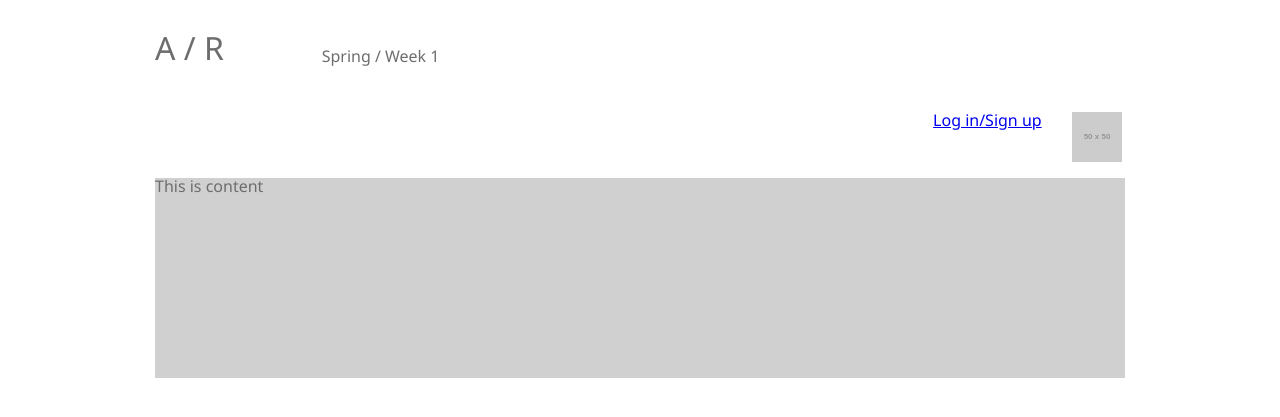
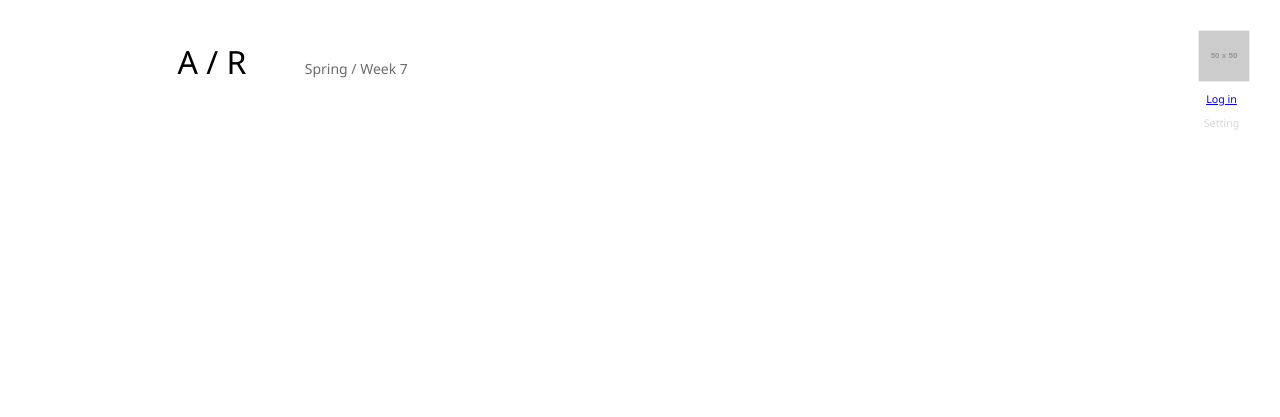
Before and after one commit to tarkenfire/ar, a PHP site: page / in a window 1280 px wide. Shown: the top 417 px of the page. Run offline with PHP 8.4, Linux system fonts and the light colour scheme; grey boxes labelled with a size stand in for pictures from a placeholder-image service; some libraries are stand-ins or nearby versions.

Commit message:
Ongoing work.

```diff
--- a/front-end-template.html
+++ b/front-end-template.html
@@ -263,6 +263,8 @@ font-size: 9pt;
         </div>
 	</div>
 </div>
+
+
 <!--- Overlay BEGIN --->
 <div id="overlay">
   <div id="overlay_container">
--- a/index.php
+++ b/index.php
@@ -6,51 +6,69 @@
 		<meta charset="ISO-8859-1">
 		<title>A/R - Home</title>
 
-		<link rel="stylesheet" type="text/css" href="stylesheets/foundation.min.css">
+ 		<link rel="stylesheet" href="http://ajax.googleapis.com/ajax/libs/jqueryui/1.10.4/themes/smoothness/jquery-ui.css">
 		<link rel="stylesheet" type="text/css" href="stylesheets/styles.css">
 
 	</head>
 	<body>
 
-
-		<div class="row">
-			<div class="large-2 columns">
-				<p class="logo">A / R</p>
-			</div>
-
-			<div class="large-2 columns">
-				<!-- TODO: Make dynamic -->
-				<p class="text-pad-top">Spring / Week 1</p>
-			</div>
-
-
-			<?php if(isset($_SESSION['id'])): ?>
-				<div class="large-2 large-offset-5 columns">
-					<p class="right text-pad-top">@ <?php echo $_SESSION['username'] ?></p>
-				</div>
-
-				<div class="large-1 columns">
-					<img class="avatar" src="<?php echo $_SESSION['avatar_url'] ?>">
-				</div>
-			<?php else: ?>
-				<div class="large-2 large-offset-7 columns">
-					<a class="right text-pad-top" href="login.php">Log in/Sign up</a>
-				</div>
-
-				<div class="large-1 columns">
-					<img class="avatar" src="http://placehold.it/50x50">
-				</div>
-			<?php endif; ?>
-
-		</div>
-
-		<div class="row">
-			<div class="large-12 columns">
-				<div class="fake-content">
-					<p>This is content</p>
-				</div>
+	<!--  BEGIN USER INFO -->
+	<?php if(isset($_SESSION['id'])): ?>
+		<div id="menu_box">
+			<div id="avatar">
+		    	<img src="<?php echo $_SESSION['avatar_url'] ?>">
+		    </div>
+		    <div id="menu_list">
+		        <div>
+		            Review
+		        </div>
+		        <div>
+		            Setting
+		        </div>
 			</div>
 		</div>
 
+	<?php else: ?>
+
+		<div id="menu_box">
+			<div id="avatar">
+		    	<img src="http://placehold.it/50x50">
+		    </div>
+		    <div id="menu_list">
+		        <div>
+					<a href="login.php">Log in</a>
+		        </div>
+		        <div>
+		            Setting
+		        </div>
+			</div>
+		</div>
+	<?php endif; ?>
+	<!--  END USER INFO -->
+
+	<!--  BEGIN HEADER -->
+	<div id="center">
+		<div id="header">
+			<div id="logo"> A / R </div>
+			<div id="season"> Spring / Week 7 </div>
+		</div>
+
+  	<!-- END HEADER -->
+
+  		<!-- BEGIN CONTENT -->
+
+	  	<div id="content">
+
+			<?php
+
+
+			?>
+
+	  	</div>
+
+
+
+  		<!-- END CONTENT -->
+	</div>
 	</body>
 </html>
--- a/stylesheets/styles.css
+++ b/stylesheets/styles.css
@@ -1,34 +1,106 @@
 @CHARSET "ISO-8859-1";
 
-body
-{
-	color: #6D6D6D;
-	font-family: Segoe UI, Arial, Helvetica, sans-serif;
+body{color: #6D6D6D;
+font-family: Segoe UI, Arial, Helvetica, sans-serif;
+margin:0;
 }
 
-.logo
-{
-	font-size: 200%;
+#header {padding:40px 0;
+max-width:925px;
+margin:0 auto;
 }
 
-.header
-{
-	font-size:75%;
+#header div {display:inline;}
+
+#content {margin-top:-25px;}
+
+#logo{font-size:24pt;
+color:black;
+padding-right:50px;
 }
 
-.text-pad-top
-{
-	padding-top:2em;
+#season{
+	font-size:10.5pt;
 }
 
-.avatar
-{
-	margin-top:2em;
+.cell {height:150px; width:100%; padding:25px 0;}
+.content_centering {max-width:925px; margin:0 auto; position:relative;}
+
+.rank_container {position:absolute; left:-100px; width:100px; height:100%;}
+.rank_number {opacity:0; text-align: center; margin: auto; position: absolute; top: 0; left: 0; bottom: 0; right: 0; line-height: 150px; font-size:30pt; color:rgb(226, 226, 226);}
+
+
+.picture {display:inline-block; vertical-align:top; padding-right:25px;}
+.picture img {border: 1px #EBEBEB solid;}
+
+.data {display:inline-block; width:calc(100% - 125px); position: absolute; height: 95px; margin:auto; top:0; bottom:0;}
+
+.data-top {padding-bottom:15px;}
+.data-mid {padding-bottom:15px; width:100%; font-size:0px;}
+
+.positives, .negatives {display:inline;}
+
+.bars {height:25px; display:inline-block;}
+
+
+.divider {width:100%; background-color:#d6d6d6; height:1px; margin:20px 0;}
+   .divider_positioner{width:925px; margin:0 auto;}
+.divider_number{margin-top: -12px; position: absolute; background: white; padding: 0 20px; margin-left: -20px; color: rgb(206, 206, 206);}
+
+.rating_divider {display:none;}
+
+
+#overlay {position: fixed;
+z-index: 100;
+height: 101%;
+width: 100%;
+overflow-y: auto;
+background: rgba(0, 0, 0, .50)}
+
+#overlay_container{width: 800px;
+height: 100%;
+margin: 15px auto;
+font-size: 9pt;}
+
+.overlay_block{width:100%; padding:25px; margin-bottom:15px; background:white;
+	-webkit-box-sizing: border-box;
+    -moz-box-sizing: border-box;
+          box-sizing: border-box;}
+
+.overlay_half_block {padding:25px; margin-bottom:15px; background:white; width:397px; text-align:center; font-size:10pt; display:inline-block;
+	-webkit-box-sizing: border-box;
+    -moz-box-sizing: border-box;
+          box-sizing: border-box;}
+
+#avatar img{display:inline;
+width:50px;
+vertical-align:top;
+border:1px #eee solid;
 }
 
+#infobox_meta { margin-top:20px; }
+.boxmeta_label {font-weight:800; padding-right:5px;}
+.boxmeta_level {margin-bottom:10px;}
 
-.fake-content
-{
-	background:#d0d0d0;
-	height: 200px;
+
+#infobox_trailer{display:none;}
+#infobox_trailer_positioner {position:absolute; top:0; left:0; height:100%; width:100%; z-index:2;  cursor:pointer;}
+#trailer_player {margin:auto; left:0; top:0; right:0; bottom:0; position:absolute; width:596px; height:335px; z-index:2;}
+#trailer_close_background {top:0; left:0; width:100%; height:100%; cursor:pointer;  background:black;}
+#trailer_close_button {opacity:0.5; top:0; right: 15px;position: absolute;font-size: 25pt; cursor:pointer;}
+
+#infobox_poster {margin-right:25px; display:inline-block; vertical-align:top; background:black;}
+#poster_overlay {position: absolute; width: 200px; height: 285px; background: black; opacity: 0; line-height: 285px; color: white; text-align: center; font-size: 25pt; cursor:pointer;}
+
+#menu_box{ position:fixed;
+right:30px;
+top: 30px;
+text-align:center;
 }
+
+#menu_list{font-size:8pt;
+color:#d6d6d6;
+padding-right:5px;
+}
+
+#menu_list div {padding-top:10px;}
```
Also changed, not shown: serverscripts/DatabaseManager.php (added, +28 -0 lines), img/001.jpg (added), img/002.jpg (added).
